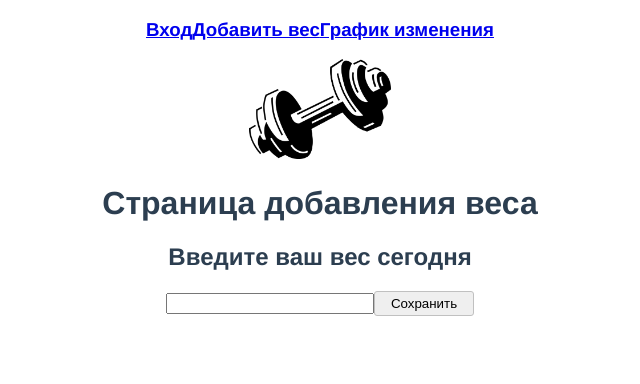
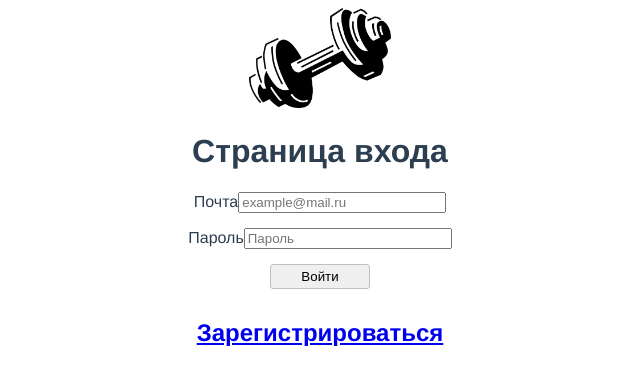
Before and after one commit to aleksssaints/weightMonitoring, a Vue app: page / in a window 1280 px wide. Shown: the top 384 px of the page, without its empty margins (320-960 px from the left). Built offline with nearby package versions, Linux system fonts and the light colour scheme; no server answers; the database is empty.

Commit message:
Correc work of autorization and login form

```diff
--- a/package.json
+++ b/package.json
@@ -11,7 +11,7 @@
     "build": "node build/build.js"
   },
   "dependencies": {
-    "firebase": "^8.2.7",
+    "firebase": "^8.2.8",
     "vue": "^2.5.2",
     "vue-router": "^3.0.1",
     "vuefire": "^2.2.5"
--- a/src/App.vue
+++ b/src/App.vue
@@ -1,12 +1,5 @@
 <template>
   <div id="app">
-    <div class="navbar">
-      <h3>
-        <router-link to="/login">Вход</router-link>
-        <router-link to="/">Добавить вес</router-link>
-        <router-link to="/graph">График изменения</router-link>
-      </h3>
-    </div>
     <img class="logo" src="./assets/logo.png">
     <router-view/>
   </div>
@@ -40,7 +33,7 @@ input {
   width: 200px;
 }
 
-.error {
+.fieldError {
   color: red;
 }
 
--- a/src/components/Editing.vue
+++ b/src/components/Editing.vue
@@ -6,6 +6,7 @@
             <input type="text" v-model="weight">
             <button @click="handleCreatedWeigth">Сохранить</button>
         </div>
+        <h2><router-link to="/graph">График изменения</router-link></h2>
     </div>
 </template>
 
@@ -17,7 +18,8 @@ export default {
   data () {
     return {
       weight: '',
-      weightList: []
+      weightList: [],
+      isNotAuth: true
     }
   },
   created () {
--- a/src/components/Graph.vue
+++ b/src/components/Graph.vue
@@ -6,6 +6,7 @@
                 <p>{{weight}}</p>
             </li>
         </ul>
+        <h2><router-link to="/editing">Добавить вес</router-link></h2>
     </div>
 </template>
 
@@ -16,10 +17,22 @@ export default {
   name: 'graph',
   data () {
     return {
-      weightList: []
+      weightList: [],
+      isNotAuth: true
     }
   },
   created () {
+    // const TWO_WEEK = date from component
+    // для задания интервала считать его в таймстемпе
+    // weightRef.on('value', (s) => {
+    //   if (Array.isArray(s.val())) {
+    //     this.weigthList = s.val().filter((item) => item.date - TWO_WEEK > Date.now())
+    //     return
+    //   }
+    //   this.weigthList = []
+    // })
+
+    // получение всего списка
     weightRef.on('value', (s) => {
       this.weightList = s.val()
     })
--- a/src/components/Login.vue
+++ b/src/components/Login.vue
@@ -1,24 +1,48 @@
 <template>
-    <form @submit.prevent="loginUser">
+    <form>
         <h1>Страница входа</h1>
         <label>Почта</label>
-        <input type="text" v-model="email">
+        <input type="text" v-model="user.email" placeholder="example@mail.ru">
         <br />
         <label>Пароль</label>
-        <input type="text" v-model="password">
+        <input type="password" v-model="user.password" placeholder="Пароль">
         <br />
-        <button v-if="!error" @click="handleCreatedWeigth">Войти</button>
-        <button v-if="error" class="error">Ошибка</button>
+        <button @click="loginUser">Войти</button>
+        <h2 v-if="fieldError" class="fieldError">{{ msg }}</h2>
         <h2><router-link to="/register">Зарегистрироваться</router-link></h2>
     </form>
 </template>
 
 <script>
+import { authRef } from '../firebase'
+
 export default {
   name: 'login',
   data () {
     return {
-      error: false
+      user: {
+        email: '',
+        password: ''
+      },
+      fieldError: false,
+      msg: ''
+    }
+  },
+  methods: {
+    loginUser () {
+      if (this.user.email === '' || this.user.password === '') {
+        this.fieldError = true
+        this.msg = 'Некорректно заполнены поля'
+      } else {
+        try {
+          authRef.signInWithEmailAndPassword(this.user.email, this.user.password)
+          this.$router.push({ name: 'Editing' })
+        } catch (err) {
+          this.fieldError = true
+          this.msg = 'Ошибка при входе'
+          console.log(err)
+        }
+      }
     }
   }
 }
--- a/src/components/Register.vue
+++ b/src/components/Register.vue
@@ -1,19 +1,21 @@
 <template>
-    <form @submit.prevent="registerUser">
+    <form>
         <h1>Страница регистрации</h1>
         <label>Почта</label>
         <input type="email" v-model="user.email" placeholder="example@mail.ru">
         <br />
         <label>Пароль</label>
-        <input type="text" v-model="user.password" placeholder="Пароль не меньше 6 символов">
+        <input type="password" v-model="user.password" placeholder="Не меньше 6 символов">
         <br />
-        <button @click="handleCreatedWeigth">Продолжить</button>
-        <h2 v-if="error" class="error">Некорректно введены данные</h2>
+        <button @click="registerUser">Продолжить</button>
+        <h2 v-if="fieldError" class="fieldError">{{ msg }}</h2>
         <h2><router-link to="/login">Уже зарегистрированы? Войти</router-link></h2>
     </form>
 </template>
 
 <script>
+import { authRef } from '../firebase'
+
 export default {
   name: 'register',
   data () {
@@ -22,13 +24,24 @@ export default {
         email: '',
         password: ''
       },
-      error: false
+      fieldError: false,
+      msg: ''
     }
   },
   methods: {
     registerUser () {
       if (this.user.email === '' || this.user.password === '' || this.user.password.length < 6) {
-        this.error = true
+        this.fieldError = true
+        this.msg = 'Некорректно заполнены поля'
+      } else {
+        try {
+          authRef.createUserWithEmailAndPassword(this.user.email, this.user.password)
+          this.$router.push({ name: 'Editing' })
+        } catch (err) {
+          this.fieldError = true
+          this.msg = 'Ошибка при регистрации'
+          console.log(err)
+        }
       }
     }
   }
--- a/src/firebase.js
+++ b/src/firebase.js
@@ -1,5 +1,6 @@
 import firebase from 'firebase/app'
 import 'firebase/database'
+import 'firebase/auth'
 
 var firebaseConfig = {
   apiKey: 'AIzaSyCeSmkaeRa5IgWWLMbDpVzt4Qr8UCzTiN0',
@@ -12,6 +13,5 @@ var firebaseConfig = {
 }
 firebase.initializeApp(firebaseConfig)
 const database = firebase.database()
+export const authRef = firebase.auth()
 export const weightRef = database.ref('weight')
-
-// window.weightRef = weightRef
--- a/src/router/index.js
+++ b/src/router/index.js
@@ -11,7 +11,7 @@ export default new Router({
   mode: 'history',
   routes: [
     {
-      path: '/',
+      path: '/editing',
       name: 'Editing',
       component: Editing
     },
@@ -21,7 +21,7 @@ export default new Router({
       component: Graph
     },
     {
-      path: '/login',
+      path: '/',
       name: 'Login',
       component: Login
     },
```
Also changed, not shown: 1 other file (tests, documents, lock files or other folders).
